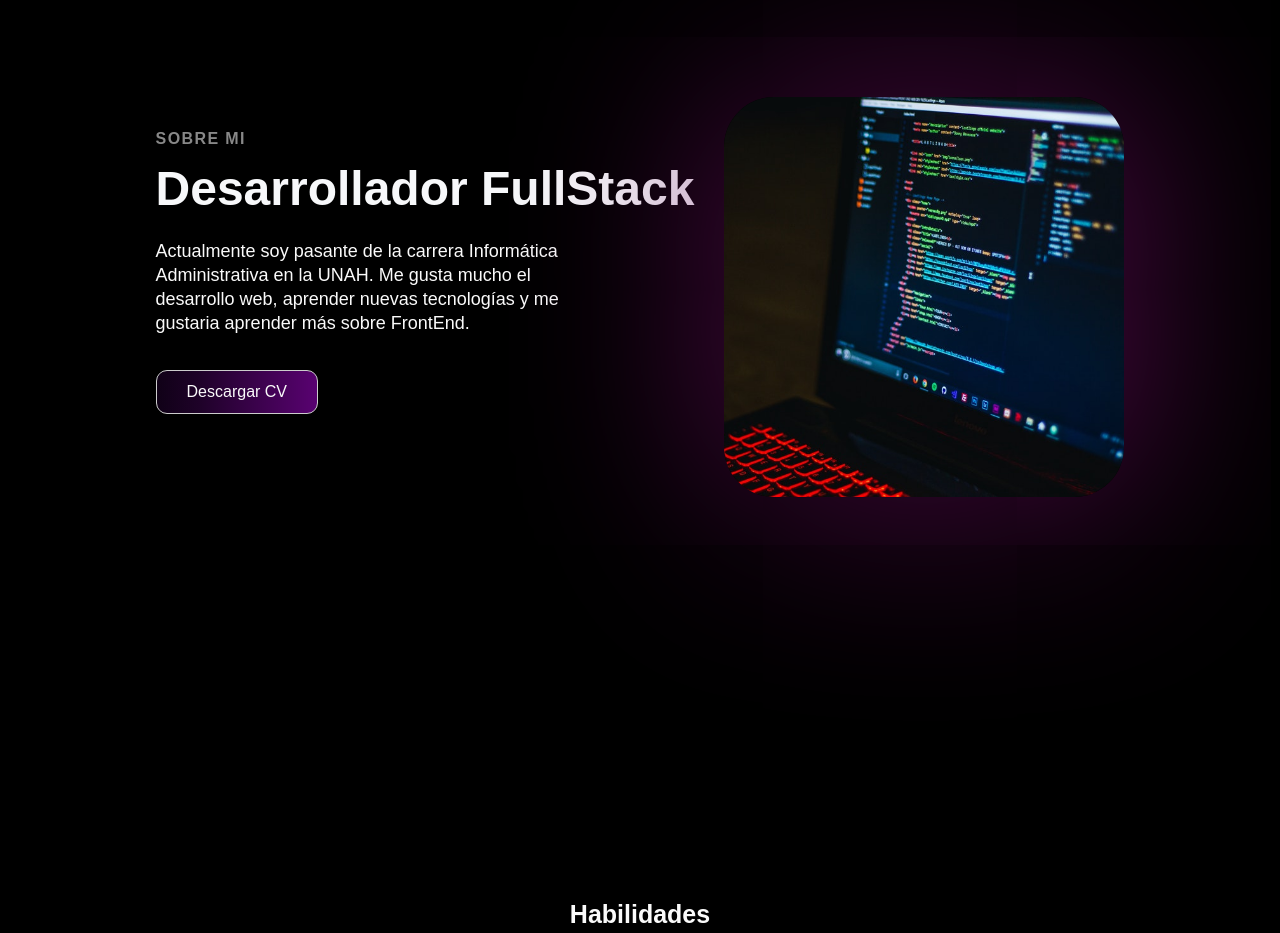
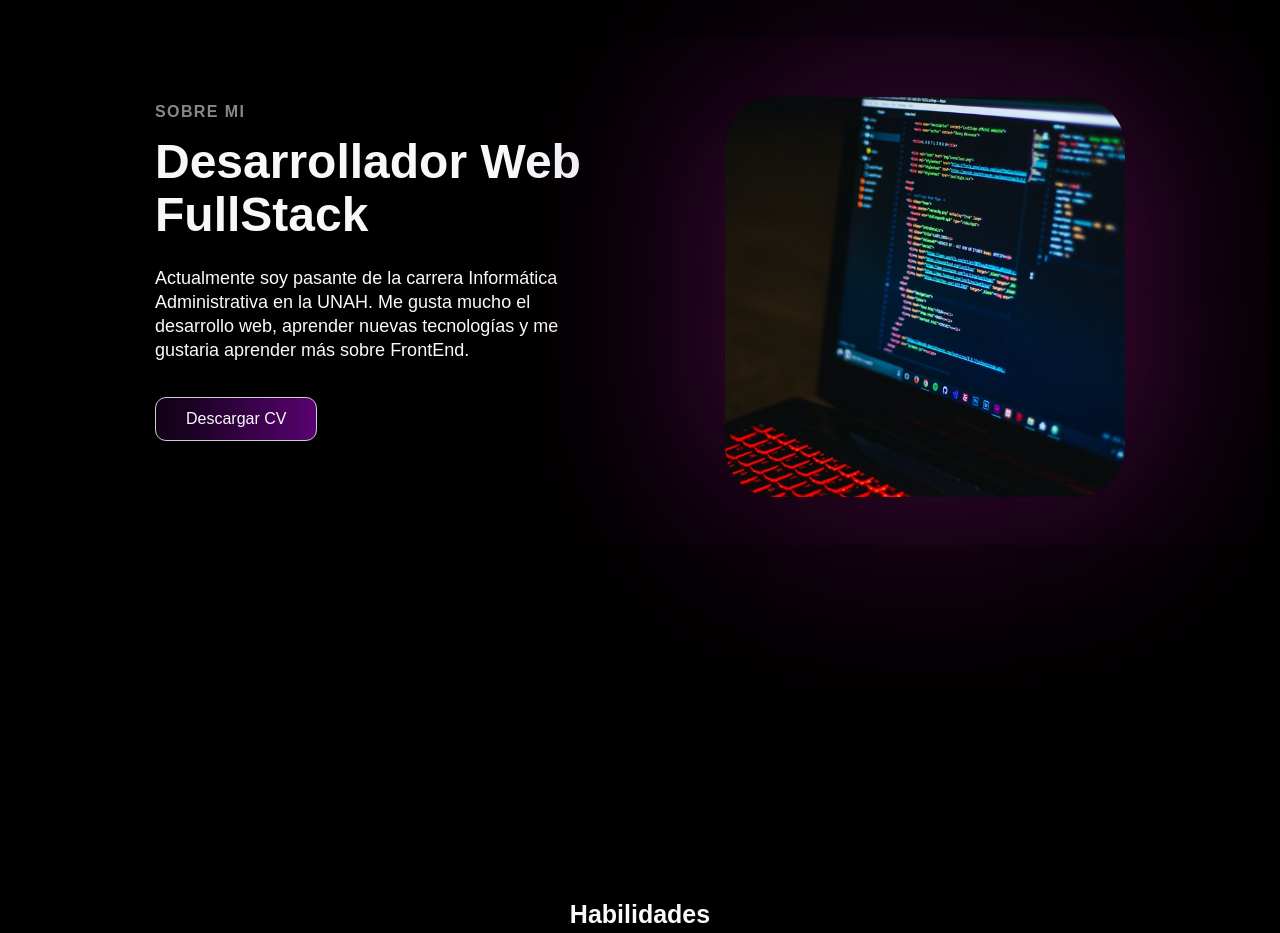
Before and after one commit to JeralPineda/portfolio, a React (Create React App) app: page / in a window 1280 px wide. Shown: the part 980-1913 px from the top of the page. Built offline with nearby package versions, Linux system fonts and the light colour scheme; a web font is replaced by a local one; what assets would draw is missing.

Commit message:
Actualizando la informacion sobre mi

```diff
--- a/src/components/web/InfoSection/Data.js
+++ b/src/components/web/InfoSection/Data.js
@@ -24,7 +24,7 @@ export const homeObjTwo = {
    lightText: true,
    lightTextDesc: true,
    topLine: 'Sobre mi',
-   headLine: 'Desarrollador FullStack',
+   headLine: 'Desarrollador Web FullStack',
    description: `Actualmente soy pasante de la carrera Informática Administrativa en la UNAH. Me gusta mucho el desarrollo web, aprender nuevas tecnologías y me gustaria aprender más sobre FrontEnd.
    `,
    buttonLabel: 'Descargar CV',
```
